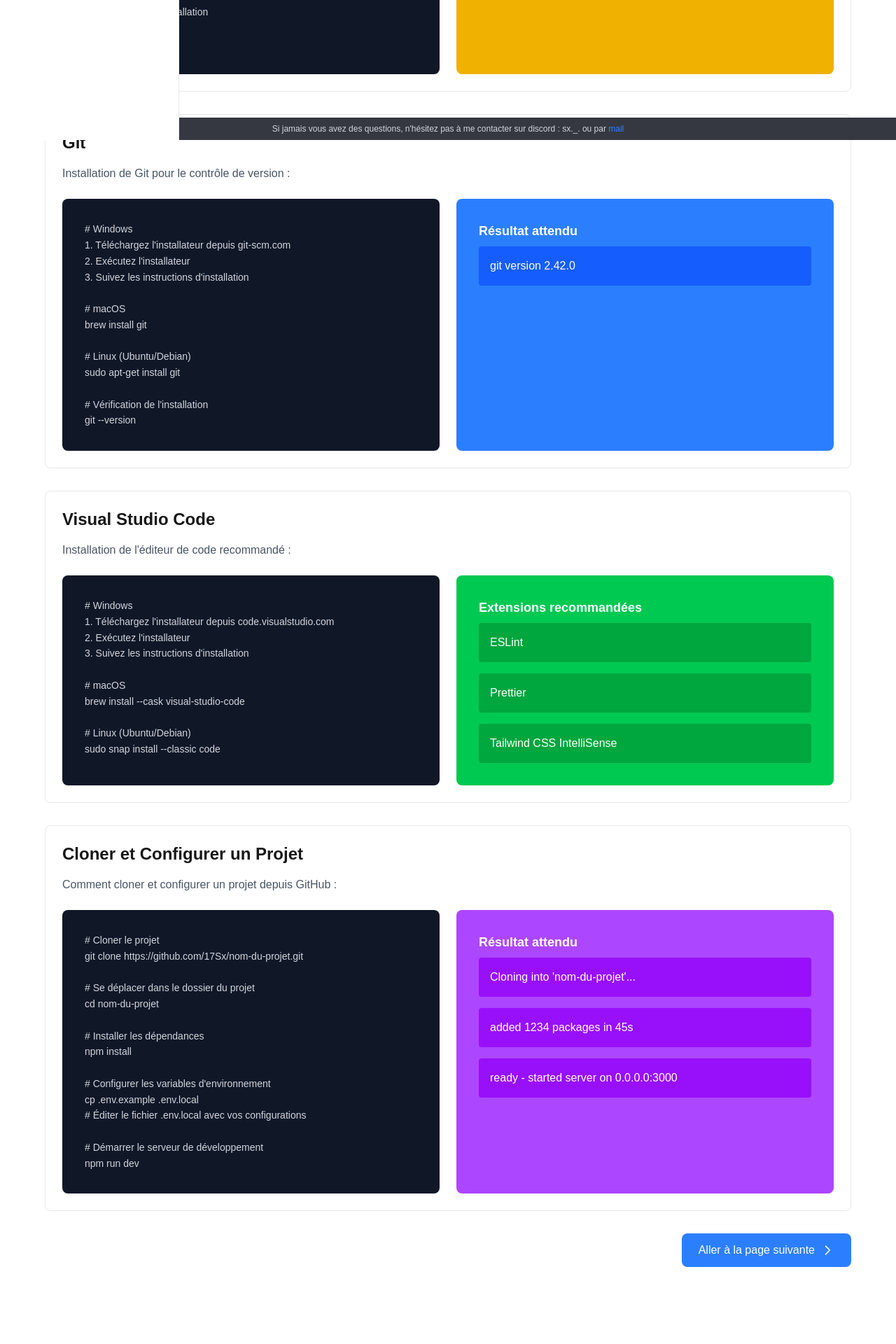
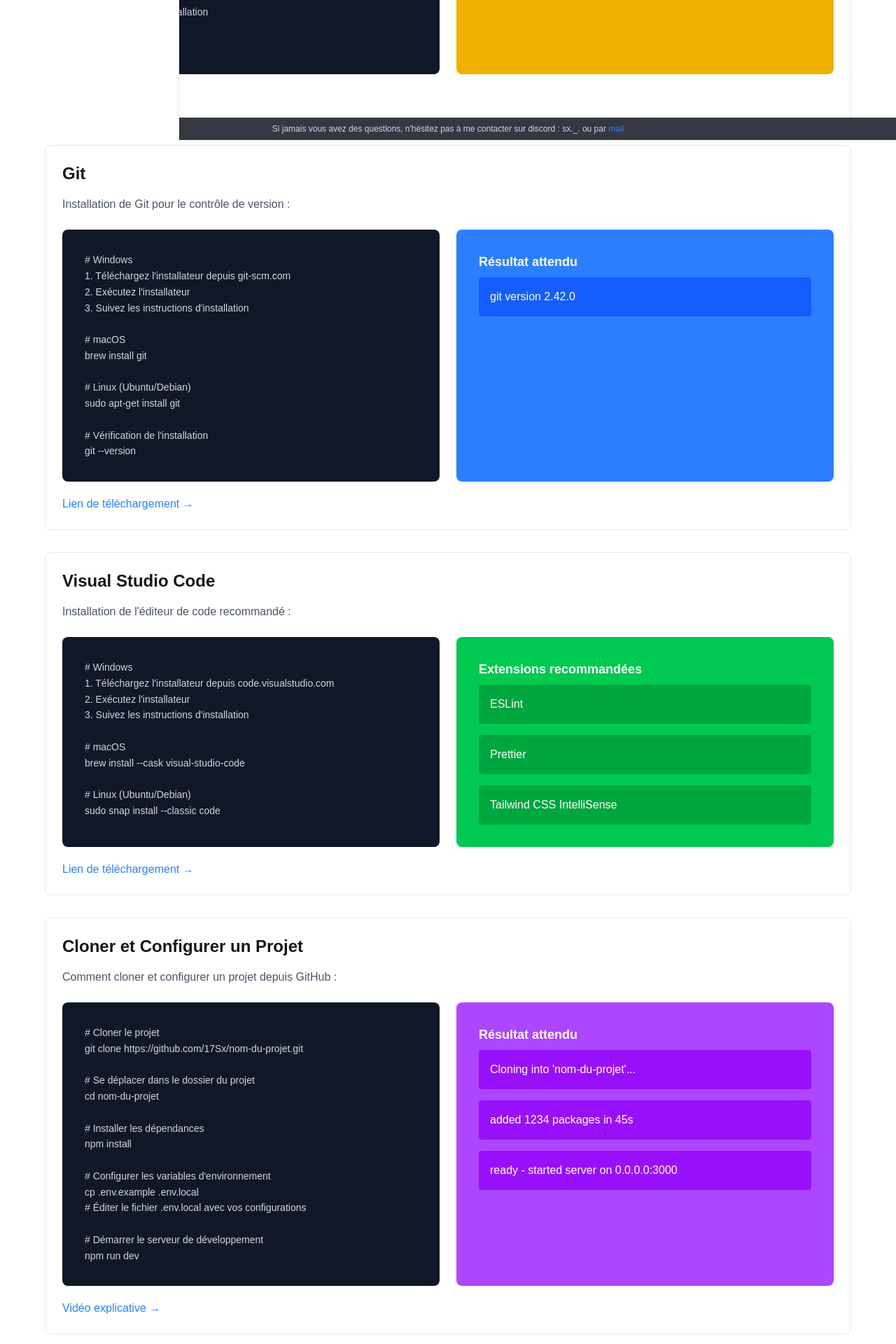
Before and after one commit to 17Sx/react-docs-pmp, a Next.js app: page /installation in a window 1280 px wide. Shown: the part 600-2520 px from the top of the page at 70% size. Before the commit the page ends 2442 px from the top, so only its background shows below. Built offline with nearby package versions, Linux system fonts and the light colour scheme.

Commit message:
feat: link for installation

```diff
--- a/app/installation/page.tsx
+++ b/app/installation/page.tsx
@@ -51,6 +51,15 @@
               </div>
             </div>
           </div>
+
+          <a
+            href="https://docs.npmjs.com/downloading-and-installing-node-js-and-npm "
+            target="_blank"
+            rel="noopener noreferrer"
+            className="text-blue-500 hover:text-blue-600 dark:text-blue-400 dark:hover:text-blue-300 block mt-5 "
+          >
+            En savoir plus →
+          </a>
         </section>
 
         <section className="p-6 rounded-lg border border-gray-200 dark:border-gray-800">
@@ -84,6 +93,15 @@
               </div>
             </div>
           </div>
+
+          <a
+            href="https://git-scm.com/downloads"
+            target="_blank"
+            rel="noopener noreferrer"
+            className="text-blue-500 hover:text-blue-600 dark:text-blue-400 dark:hover:text-blue-300 block mt-5 "
+          >
+            Lien de téléchargement →
+          </a>
         </section>
 
         <section className="p-6 rounded-lg border border-gray-200 dark:border-gray-800">
@@ -122,6 +140,15 @@
               </div>
             </div>
           </div>
+
+          <a
+            href="https://code.visualstudio.com/download "
+            target="_blank"
+            rel="noopener noreferrer"
+            className="text-blue-500 hover:text-blue-600 dark:text-blue-400 dark:hover:text-blue-300 block mt-5 "
+          >
+            Lien de téléchargement →
+          </a>
         </section>
 
         <section className="p-6 rounded-lg border border-gray-200 dark:border-gray-800">
@@ -165,6 +192,15 @@
               </div>
             </div>
           </div>
+
+          <a
+            href="https://www.youtube.com/watch?v=XXCPDzv5p2U  "
+            target="_blank"
+            rel="noopener noreferrer"
+            className="text-blue-500 hover:text-blue-600 dark:text-blue-400 dark:hover:text-blue-300 block mt-5 "
+          >
+            Vidéo explicative →
+          </a>
         </section>
 
         <div className="flex justify-end mt-8">
```
